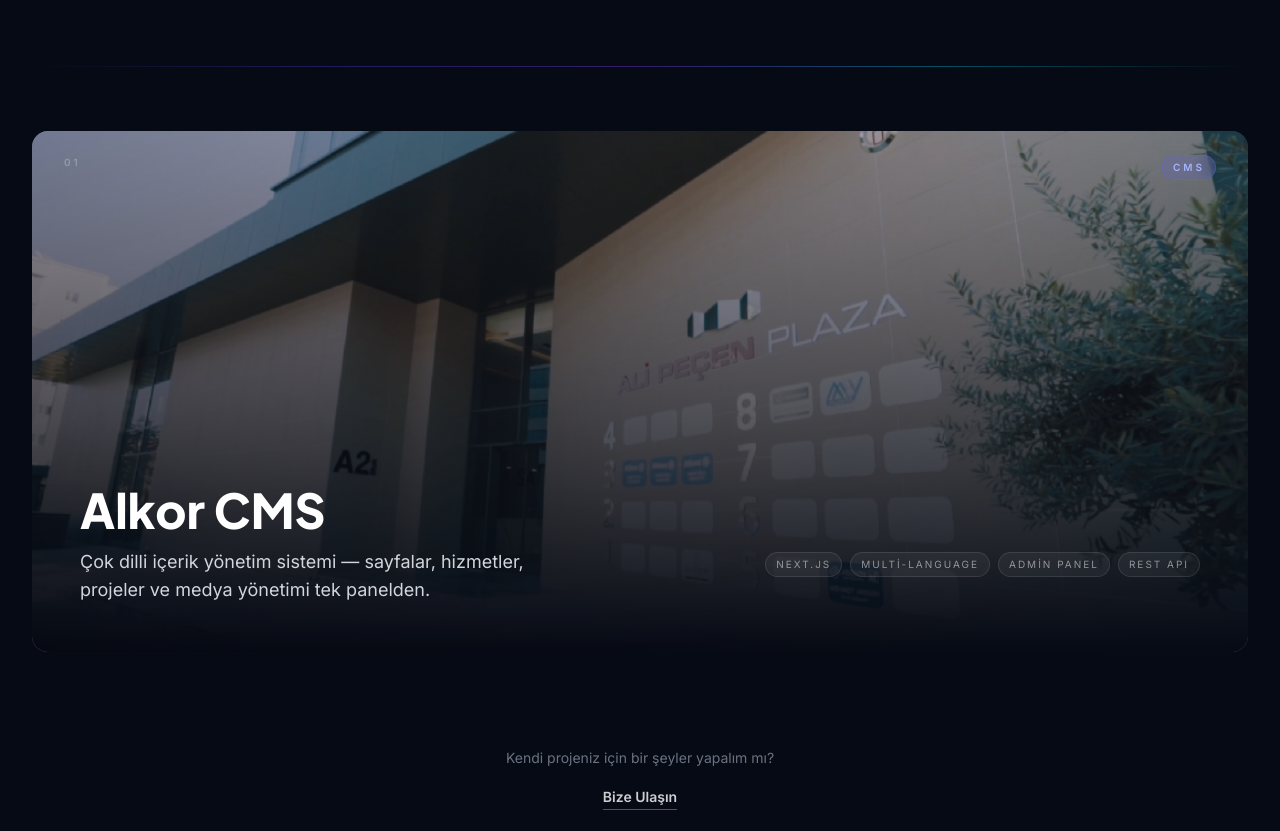
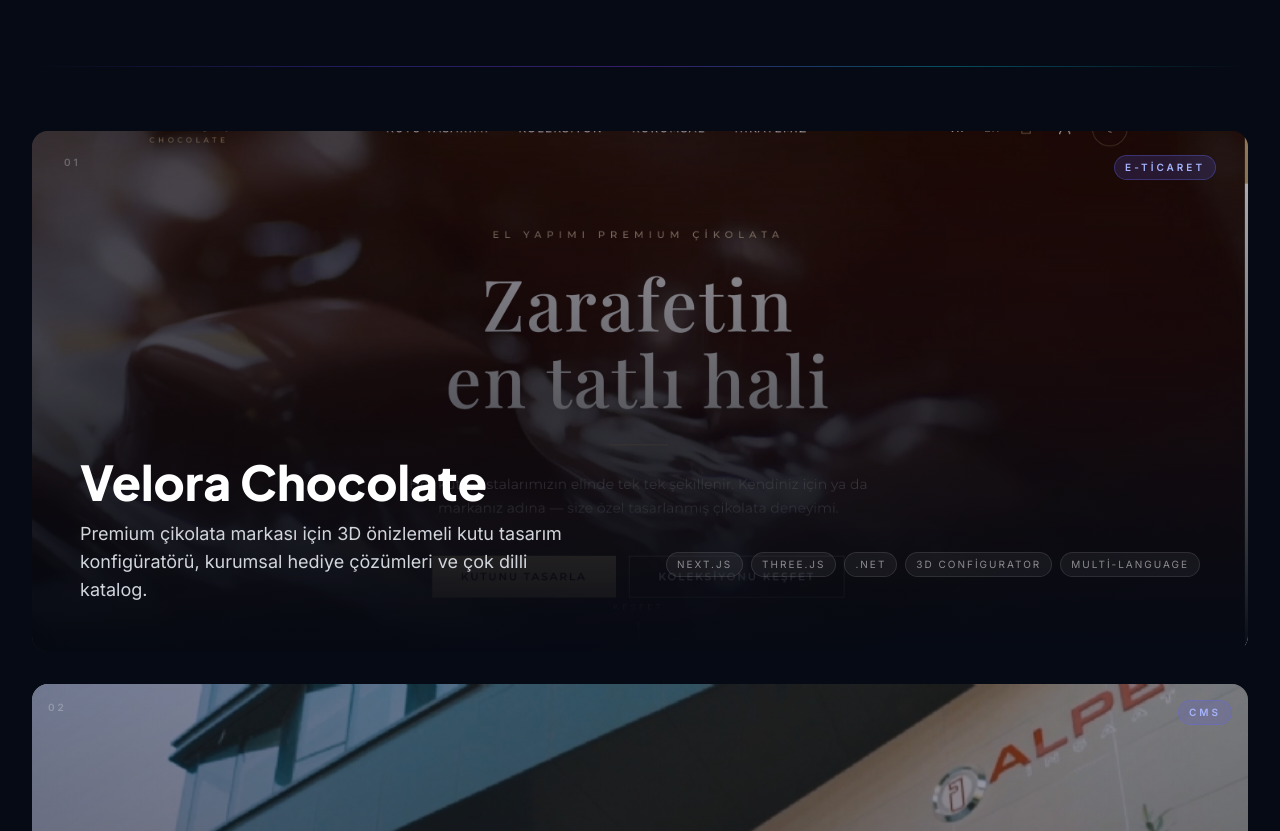
Before and after one commit to berkeakgnnn/vexloft, a Next.js app: page /web-projelerimiz in a window 1280 px wide. Shown: the part 363-1194 px from the top of the page. Built offline with nearby package versions, Linux system fonts and the light colour scheme.

Commit message:
feat: add Velora Chocolate to web projects showcase

```diff
--- a/app/web-projelerimiz/page.tsx
+++ b/app/web-projelerimiz/page.tsx
@@ -11,6 +11,16 @@ export const metadata: Metadata = {
 };
 
 const webProjects: WebProject[] = [
+  {
+    id: "velora",
+    name: "Velora Chocolate",
+    description:
+      "Premium çikolata markası için 3D önizlemeli kutu tasarım konfigüratörü, kurumsal hediye çözümleri ve çok dilli katalog.",
+    badge: "E-Ticaret",
+    tags: ["Next.js", "Three.js", ".NET", "3D Configurator", "Multi-language"],
+    href: "https://velorachocos.com",
+    image: "/projects/velora.jpg",
+  },
   {
     id: "alkor-cms",
     name: "Alkor CMS",
```
Also changed, not shown: public/projects/velora.jpg (added).
